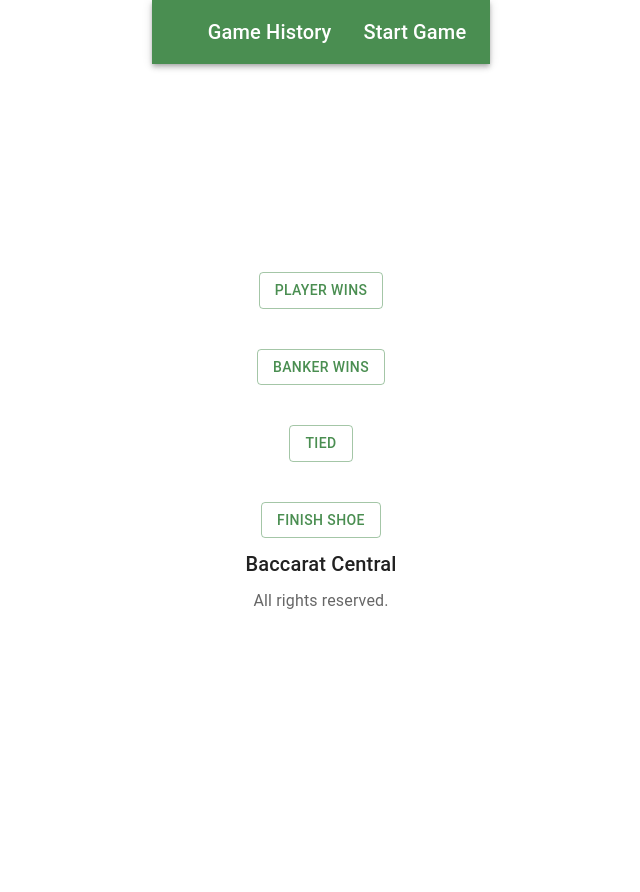
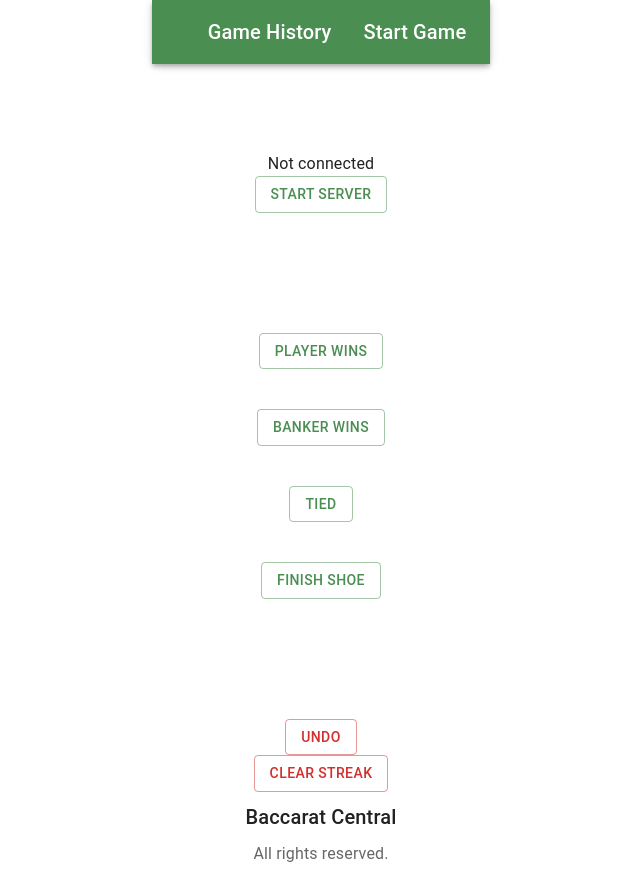
Before and after one commit to GWoottonIOD/Baccarat, a React (Vite) app in the folder Front-End/: page /startGame in a window 1280 px wide. Shown: the whole page, without its empty margins (319-959 px from the left). Before the commit the page ends 800 px from the top, so only its background shows below. Built offline with nearby package versions, Linux system fonts and the light colour scheme; no server answers.

Commit message:
Added undo, clear streak and start server functionalities. Added index for /startgame. Added different BE server.

```diff
--- a/Front-End/src/axios/AxiosFunctions.jsx
+++ b/Front-End/src/axios/AxiosFunctions.jsx
@@ -2,7 +2,7 @@ import axios from 'axios'
 
 export const createQuery = (table, object) => {
     console.log(table, object, 'create')
-    const axdebts = `${window.location.origin.slice(0,-5)}:8063/api/${table}/create`
+    const axdebts = `${window.location.origin.slice(0,-5)}:8064/api/${table}/create`
     return axios.post(axdebts, object)
         .then(response => {
             console.log(response.data.data);
@@ -17,9 +17,9 @@ export const readQuery = (table, filter, userIsolate) => {
     console.log(`Reading JSON Data`)
     const axdebts = filter
     ? userIsolate
-        ? `${window.location.origin.slice(0,-5)}:8063/api/${table}/${userIsolate}/${filter}`
-        : `${window.location.origin.slice(0,-5)}:8063/api/${table}/${filter}`
-    : `${window.location.origin.slice(0,-5)}:8063/api/${table}/`
+        ? `${window.location.origin.slice(0,-5)}:8064/api/${table}/${userIsolate}/${filter}`
+        : `${window.location.origin.slice(0,-5)}:8064/api/${table}/${filter}`
+    : `${window.location.origin.slice(0,-5)}:8064/api/${table}/`
     return axios.get(axdebts)
         .then(response => {
             console.log(response.data.data);
@@ -33,7 +33,7 @@ export const readQuery = (table, filter, userIsolate) => {
 
 export const updateQuery = (table, object) => {
     console.log(table, object, 'update')
-    const axdebts = `${window.location.origin.slice(0,-5)}:8063/api/${table}/put/${object.id}`
+    const axdebts = `${window.location.origin.slice(0,-5)}:8064/api/${table}/put/${object.id}`
     return axios.put(axdebts, object)
         .then(response => {
             console.log(response.data.data);
@@ -46,7 +46,7 @@ export const updateQuery = (table, object) => {
 
 export const deleteQuery = (table, filter) => {
     console.log(filter, 'delete')
-    const axdebts = `${window.location.origin.slice(0,-5)}:8063/api/${table}/delete/${filter}`
+    const axdebts = `${window.location.origin.slice(0,-5)}:8064/api/${table}/delete/${filter}`
     return axios.delete(axdebts)
         .then(response => {
             console.log(response.data.data);
--- /dev/null
+++ b/Front-End/src/components/startGame/StartServer.jsx
@@ -0,0 +1,29 @@
+import React, { useEffect, useState } from 'react'
+// import { exec } from 'child_process';
+import { Button, Typography } from '@mui/material';
+import { readQuery } from '../../axios/AxiosFunctions';
+
+export default function StartServer() {
+    const [isConnected, setConnected] = useState('Not connected')
+
+    useEffect(() => {
+        readQuery('shoes')
+            .then(setConnected('Connected to server'))
+            .catch(setConnected('Not connected'))
+    }, [])
+
+    // const startBackEnd = () => {
+    //     exec('cd ../Back-End && npm start')
+    // }
+
+    return (
+        <>
+            <Typography>
+                {isConnected}
+            </Typography>
+            <Button variant="outlined" onClick={() => { }}>
+                Start server
+            </Button>
+        </>
+    )
+}
--- a/Front-End/src/components/startGame/WhoWins.jsx
+++ b/Front-End/src/components/startGame/WhoWins.jsx
@@ -9,6 +9,13 @@ export default function WhoWins() {
     const newGame = (winner) => {
         setStreak([...streak, winner])
         console.log([...streak, winner])
+    }
+
+    const undo = () => {
+        const updatedStreak = [...streak]
+        updatedStreak.pop()
+        console.log(updatedStreak)
+        setStreak(updatedStreak)
     }
 
     return (
@@ -71,7 +78,23 @@ export default function WhoWins() {
             }>
                 Finish Shoe
             </Button></Box>
-
+            <Box
+                sx={{
+                    bgcolor: 'background.paper',
+                    pt: 15,
+                    display: 'flex',
+                    flexDirection: 'column',
+                    alignItems: 'center',
+                    justifyContent: 'center'
+                }}
+            >
+                <Button variant="outlined" color="error" onClick={undo}>
+                    Undo
+                </Button>
+                <Button variant="outlined" color="error" onClick={() => setStreak([])}>
+                    Clear streak
+                </Button>
+            </Box>
         </>
     )
 }
--- a/Front-End/src/pages/StartGame.jsx
+++ b/Front-End/src/pages/StartGame.jsx
@@ -8,6 +8,7 @@ import BettingTable from '../components/reuseables/BettingTable';
 import { useBetStyleContext } from '../context/BetStyleContext';
 import WhoWins from '../components/startGame/WhoWins';
 import ShowBasicStreak from '../components/startGame/ShowBasicStreak';
+import StartServer from '../components/startGame/StartServer';
 
 export default function StartGame() {
     const { hand, setHand } = useHandContext()
@@ -25,11 +26,12 @@ export default function StartGame() {
                     justifyContent: 'center'
                 }}
             >
-                {betStyle === '3-Way Chasing'
+                {/* {betStyle === '3-Way Chasing'
                     ? <BettingTable />
-                    : null}
+                    : null} */}
                 {/* <BetStyleButton /><br/> */}
                 {/* <ShowStreak /> */}
+                <StartServer/>
                 <ShowBasicStreak/>
                 <WhoWins/>
                 {/* <AddCards hand={hand} setHand={setHand} /> */}
--- a/Front-End/src/routes/AppRoutes.jsx
+++ b/Front-End/src/routes/AppRoutes.jsx
@@ -17,7 +17,7 @@ export default function AppRoutes() {
         <>
             <Routes>
                 {/* <Route path="/*" element={<Theme><PNF /></Theme> } /> */}
-                <Route path='/startGame' element={<Theme><StartGame /></Theme>} />
+                <Route index path='/startGame' element={<Theme><StartGame /></Theme>} />
                 {/* <Route path='/login' element={<Theme><NewLogin /></Theme> } />
                 <Route path='/startGame' element={<ProtectedRoute><Theme><StartGame /></Theme> </ProtectedRoute>} />
                 <Route path='/userinfo' >
```
Also changed, not shown: Front-End/src/components/startGame/cli.js (added).
